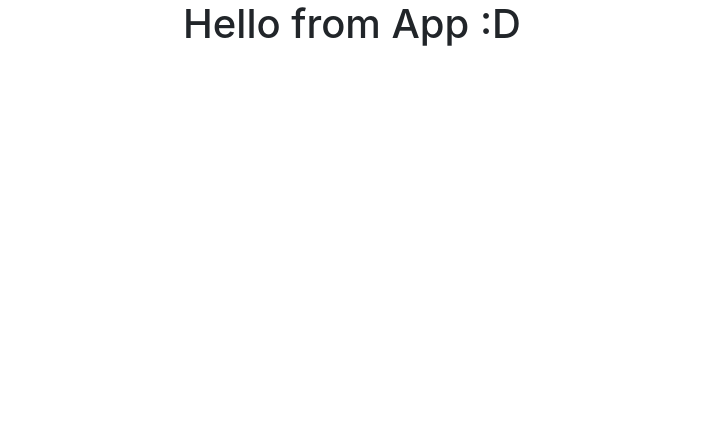
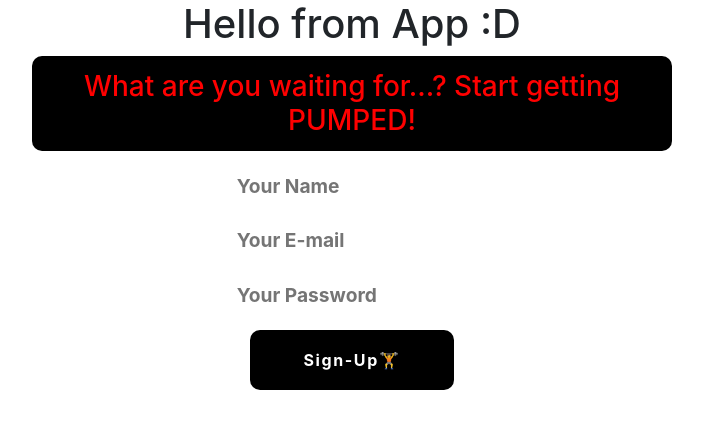
Before and after one commit to bw-weightlifting-journal-3/frontend-weight-lifting, a React (Create React App) app in the folder weight-lifting/: page /signup in a window 1280 px wide. Shown: the top 428 px of the page, without its empty margins (288-991 px from the left). Built offline with nearby package versions, Linux system fonts and the light colour scheme; the HTML template or start-up script is replaced by a standard one.

Commit message:
styled signup a bit

```diff
--- a/weight-lifting/src/App.js
+++ b/weight-lifting/src/App.js
@@ -1,17 +1,16 @@
-
-import React, { useContext } from "react";
-import { BrowserRouter as Router, Switch, Route, Link } from "react-router-dom";
-import "./App.css";
-import Login from "./login";
-import { UserContext } from "./Context/UserContext";
-import ExerciseList from "./Components/ExerciseList";
+import React, { useContext } from 'react';
+import { BrowserRouter as Router, Switch, Route, Link } from 'react-router-dom';
+import './App.css';
+import Login from './login';
+import { UserContext } from './Context/UserContext';
+import ExerciseList from './Components/ExerciseList';
 
 // update
-import HomeView from "./Components/HomeView";
-import AddWorkoutView from "./Components/AddWorkoutView";
-import SetList from "./Components/SetList";
+import HomeView from './Components/HomeView';
+import AddWorkoutView from './Components/AddWorkoutView';
+import SetList from './Components/SetList';
 import DetailsView from './Components/DetailsView';
-
+import SignUp from './Components/SignUp';
 function App() {
   const value = useContext(UserContext);
 
@@ -21,15 +20,14 @@ function App() {
       <UserContext.Provider value={value}>
         <h1>Hello from App :D</h1>
         <Router>
-
-          <Route exact path="/login" component={Login} />
-          <Route exact path="/" component={ExerciseList} />
-          <Route exact path="/exercies/:id" component={SetList} />
+          <Route exact path='/login' component={Login} />
+          <Route exact path='/' component={ExerciseList} />
+          <Route exact path='/exercies/:id' component={SetList} />
+          <Route exact path='/signup' component={SignUp} />
         </Router>
         {/* <HomeView /> */}
         {/* <AddWorkoutView /> */}
-    {/*<DetailsView /> */}
-
+        {/*<DetailsView /> */}
       </UserContext.Provider>
     </div>
   );
--- a/weight-lifting/src/Components/SignUp.jsx
+++ b/weight-lifting/src/Components/SignUp.jsx
@@ -39,6 +39,9 @@ const SignUp = props => {
 
   return (
     <Wrapper>
+      <Header style={{ color: 'red' }}>
+        What are you waiting for...? Start getting PUMPED!
+      </Header>
       <StyledForm onSubmit={SubmitHandler}>
         <StyledInput
           name='name'
@@ -69,15 +72,21 @@ const SignUp = props => {
   );
 };
 
-<<<<<<< HEAD
 export default SignUp;
-=======
-export default Login;
->>>>>>> 5f392025fdabe0e9c028ef4213905d02825e5b72
+
+const Header = styled.h3`
+  background-color: black;
+  color: 'red';
+  width: 100%;
+  padding: 0.5em;
+  border-radius: 10px;
+`;
 
 const Wrapper = styled.div`
   display: flex;
   flex-direction: column;
+  width: 50%;
+  margin: auto;
 `;
 
 const StyledForm = styled.form`
@@ -103,6 +112,8 @@ const StyledButton = styled.button`
   font-weight: bold;
   letter-spacing: 0.1em;
   border: none;
+  margin-top: 0.5em;
+  width: 80%;
   &:hover {
     background: white;
     color: black;
```
